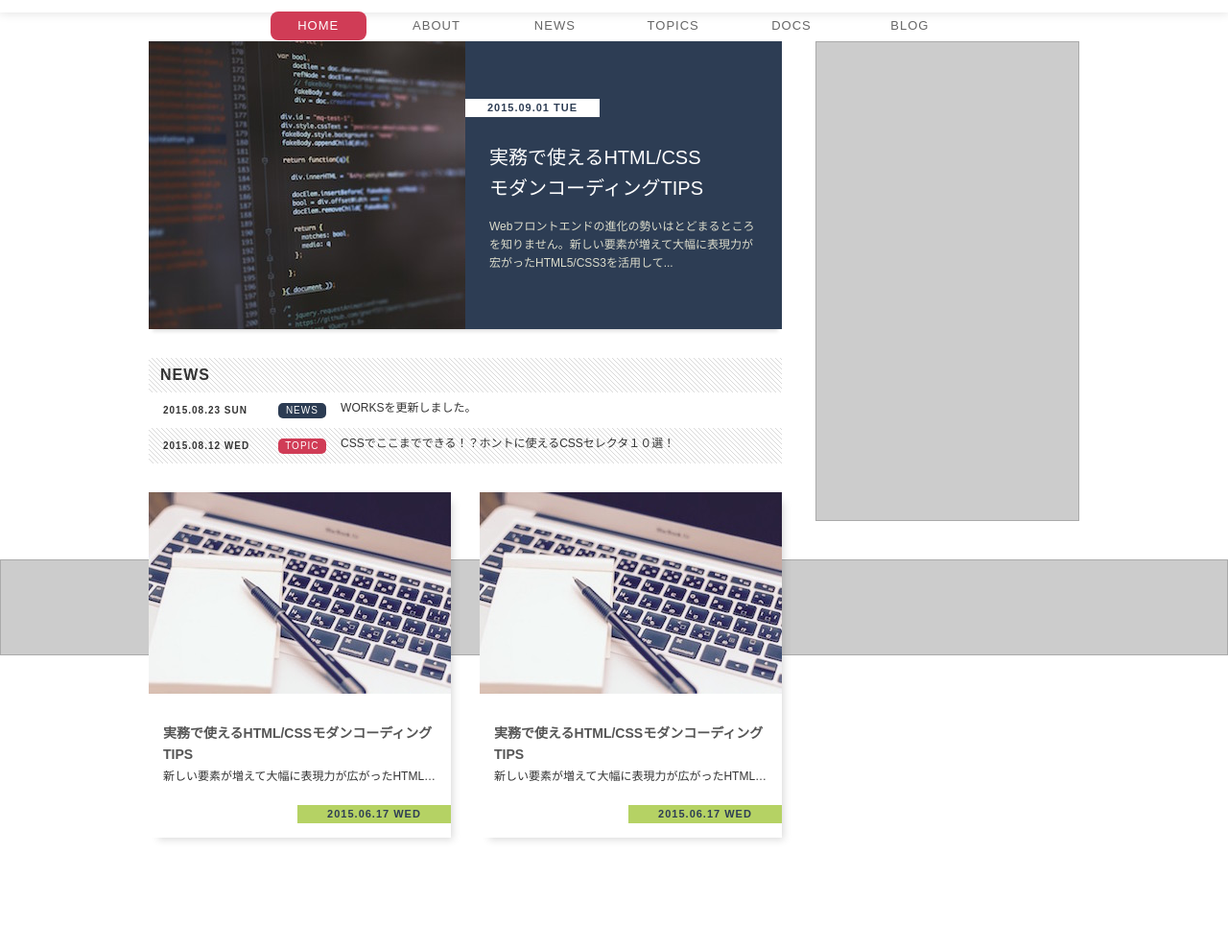
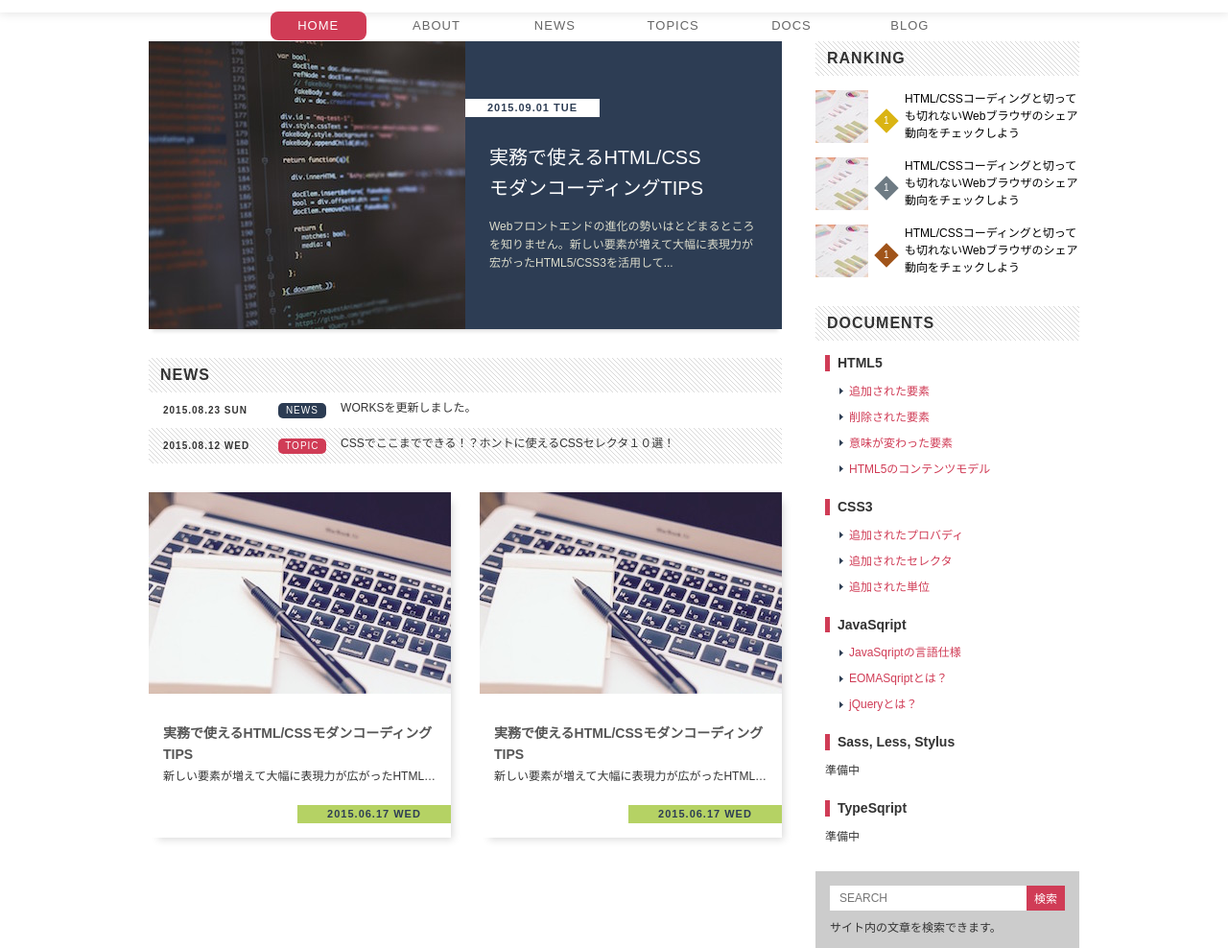
Before and after one commit to Tatsuk1/standard-layout, a plain HTML site: page index.html in a window 1280 px wide. Shown: the part 87-1075 px from the top of the page at 96% size. Before the commit the page ends 990 px from the top, so only its background shows below. Drawn offline with Linux system fonts and the light colour scheme.

Commit message:
finish sidemenu

```diff
--- a/css/style.css
+++ b/css/style.css
@@ -269,6 +269,153 @@ a:link, a:visited, a:hover, a:active {
   width: 275px;
 }
 
+.ranking {
+  margin-bottom: 30px;
+  list-style-type: none;
+  counter-reset: ranking;
+}
+
+.ranking .ranking-item {
+  margin-top: 15px;
+}
+
+.ranking .ranking-item a {
+  display: block;
+  font-size: 0;
+  transition: opacity 0.15s;
+}
+
+.ranking .ranking-item a:hover {
+  opacity: 0.8;
+}
+
+.ranking .image {
+  width: 55px;
+  height: 55px;
+}
+
+.ranking .text {
+  display: inline-block;
+  width: 182px;
+  color: #000;
+  vertical-align:top;
+  font-size: 1.2rem;
+  line-height: 1.5;
+}
+
+.ranking .order {
+  display: inline-block;
+  width: 18px;
+  height: 18px;
+  margin: 0 10px;
+  border: 1px solid #ccc;
+  color: #aaa;
+  vertical-align: 20px;
+  text-align: center;
+  font-weight: bold;
+  line-height: 16px;
+  -webkit-transform: rotate(45deg);
+  -ms-transform: rotate(45deg);
+  transform: rotate(45deg);
+}
+
+.ranking .ranking-item:nth-of-type(1) .order,
+.ranking .ranking-item:nth-of-type(2) .order,
+.ranking .ranking-item:nth-of-type(3) .order {
+  border: none;
+  color: #fff;
+  font-weight: normal;
+  line-height: 18px;
+}
+
+.ranking .ranking-item:nth-of-type(1) .order {
+  background-color: #dab413;
+}
+
+.ranking .ranking-item:nth-of-type(2) .order {
+  background-color: #6e7b84;
+}
+
+.ranking .ranking-item:nth-of-type(3) .order {
+  background-color: #a0541a;
+}
+
+.ranking .order::before{
+  content: counter(ranking);
+  counter-increment: ranking;
+  content: '1';
+  display: inline-block;
+  font-size: 1.0rem;
+  -webkit-transform: rotate(-45deg);
+  -ms-transform: rotate(-45deg);
+  transform: rotate(-45deg);
+}
+
+.documents {
+  margin: 10px 10px 30px;
+}
+
+.documents,
+.documents ul {
+  list-style-type: none;
+}
+
+.documents > li .title {
+  margin: 15px 0;
+  padding-left: 8px;
+  border-left: 5px solid #d03c56;
+  font-size: 1.4rem;
+  line-height: 1.2;
+}
+
+.documents > li + li {
+  margin-top: 25px;
+}
+
+.documents > li ul {
+  margin: 15px;
+}
+
+.documents > li ul > li {
+  margin-bottom: 15px;
+  padding-left: 10px;
+  background: url('../images/arrow.gif') no-repeat left center;
+}
+
+.documents a:hover {
+  text-decoration: underline;
+}
+
+.search-box {
+  padding:15px;
+  background-color: #ccc;
+  font-size: 0;
+}
+
+.search-box > * {
+  font-size: 1.2rem;
+}
+
+.search-box .search-input {
+  width: 205px;
+  height: 26px;
+  padding: 0 10px;
+  border: none;
+}
+
+.search-box .search-button {
+  width: 40px;
+  height: 26px;
+  border: none;
+  background-color: #d03c56;
+  color: #fff;
+  cursor:pointer;
+}
+
+.search-box .text {
+  margin-top: 12px;
+}
+
 .footer {
   width: 100%;
 }
@@ -279,10 +426,6 @@ a:link, a:visited, a:hover, a:active {
    clear: both;
 }
 
- .sidemenu, .footer {
-  border: 1px solid #aaa;
-  background-color: #ccc;
-}
 
 .header, .footer {
   height: 100px;
--- a/index.html
+++ b/index.html
@@ -74,9 +74,80 @@
           </a>
         </div>
       </main>
+
       <div class="sidemenu">
+        <h2 class="heading">RANKING</h2>
+        <ol class="ranking">
+          <li class="ranking-item">
+            <a href="#">
+              <img class="image" src="./images/ranking.jpg" alt="グラフの画像">
+              <span class="order"></span>
+              <p class="text">HTML/CSSコーディングと切っても切れないWebブラウザのシェア動向をチェックしよう</p>
+            </a>
+          </li>
+          <li class="ranking-item">
+            <a href="#">
+              <img class="image" src="./images/ranking.jpg" alt="グラフの画像">
+              <span class="order"></span>
+              <p class="text">HTML/CSSコーディングと切っても切れないWebブラウザのシェア動向をチェックしよう</p>
+            </a>
+          </li>
+          <li class="ranking-item">
+            <a href="#">
+              <img class="image" src="./images/ranking.jpg" alt="グラフの画像">
+              <span class="order"></span>
+              <p class="text">HTML/CSSコーディングと切っても切れないWebブラウザのシェア動向をチェックしよう</p>
+            </a>
+          </li>
+        </ol>
+
+        <h2 class="heading">DOCUMENTS</h2>
+        <ul class="documents">
+          <li>
+            <h3 class="title">HTML5</h3>
+            <ul>
+              <li><a href ="#">追加された要素</a></li>
+              <li><a href ="#">削除された要素</a></li>
+              <li><a href ="#">意味が変わった要素</a></li>
+              <li><a href ="#">HTML5のコンテンツモデル</a></li>
+            </ul>
+          </li>
+          <li>
+            <h3 class="title">CSS3</h3>
+            <ul>
+              <li><a href ="#">追加されたプロバディ</a></li>
+              <li><a href ="#">追加されたセレクタ</a></a></li>
+              <li><a href ="#">追加された単位</a></li>
+            </ul>
+          </li>
+          <li>
+            <h3 class="title">JavaSqript</h3>
+            <ul>
+              <li><a href ="#">JavaSqriptの言語仕様</a></li>
+              <li><a href ="#">EOMASqriptとは？</a></li>
+              <li><a href ="#">jQueryとは？</a></li>
+            </ul>
+          </li>
+          <li>
+            <h3 class="title">Sass, Less, Stylus</h3>
+            <p>準備中</p>
+          </li>
+          <li>
+            <h3 class="title">TypeSqript</h3>
+            <p>準備中</p>
+          </li>
+        </ul>
+        <h2 class="hidden">SEARCH</h2>
+        <form class="search-box">
+          <input class="search-input" type="text" name="search" placeholder="SEARCH">
+          <input class="search-button" type="submit" value="検索">
+          <p class="text">
+            サイト内の文章を検索できます。
+          </p>
+        </form>
       </div>
     </div>
+
     <footer class="footer">
     </footer>
   </body>
```
